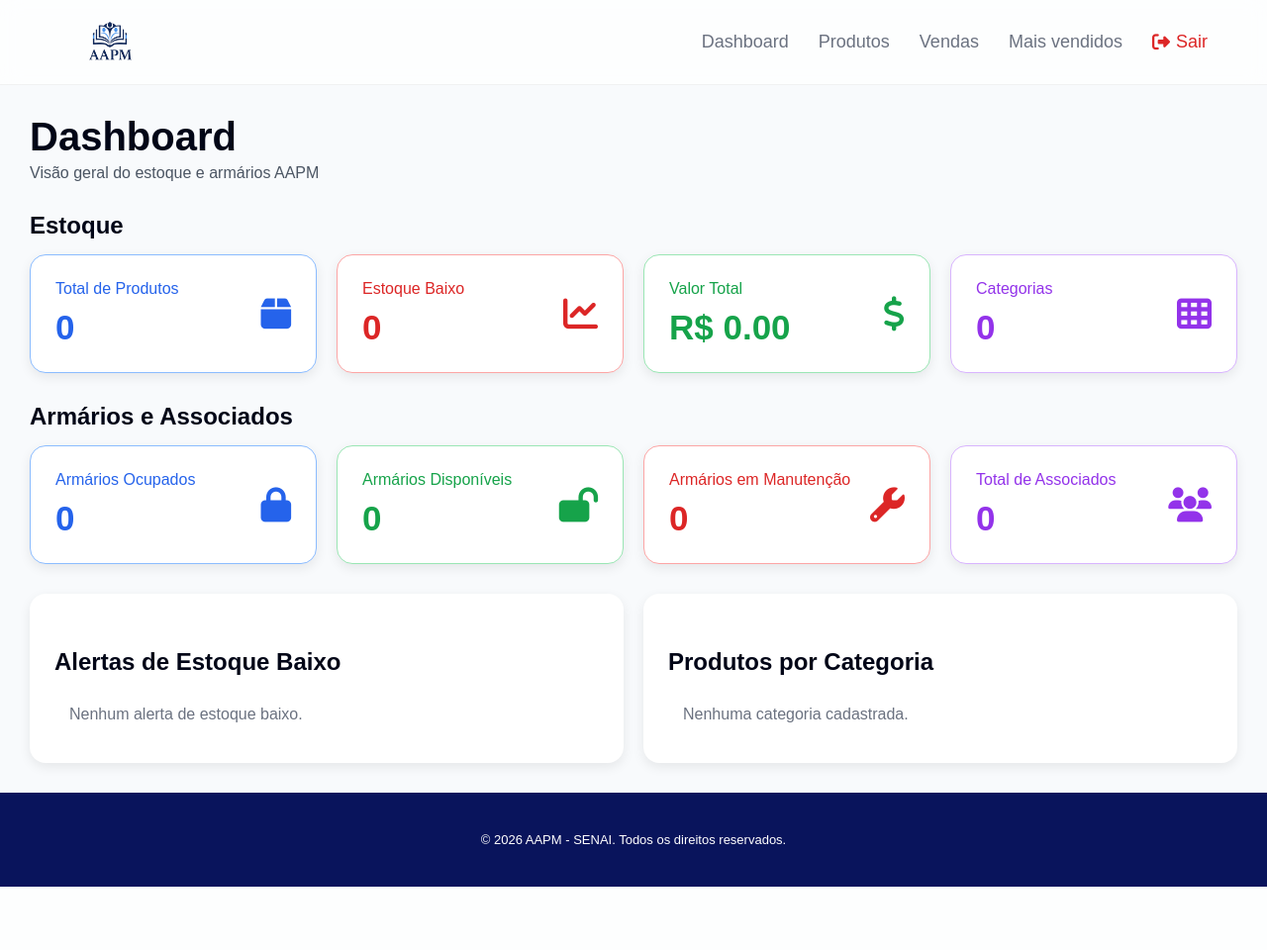
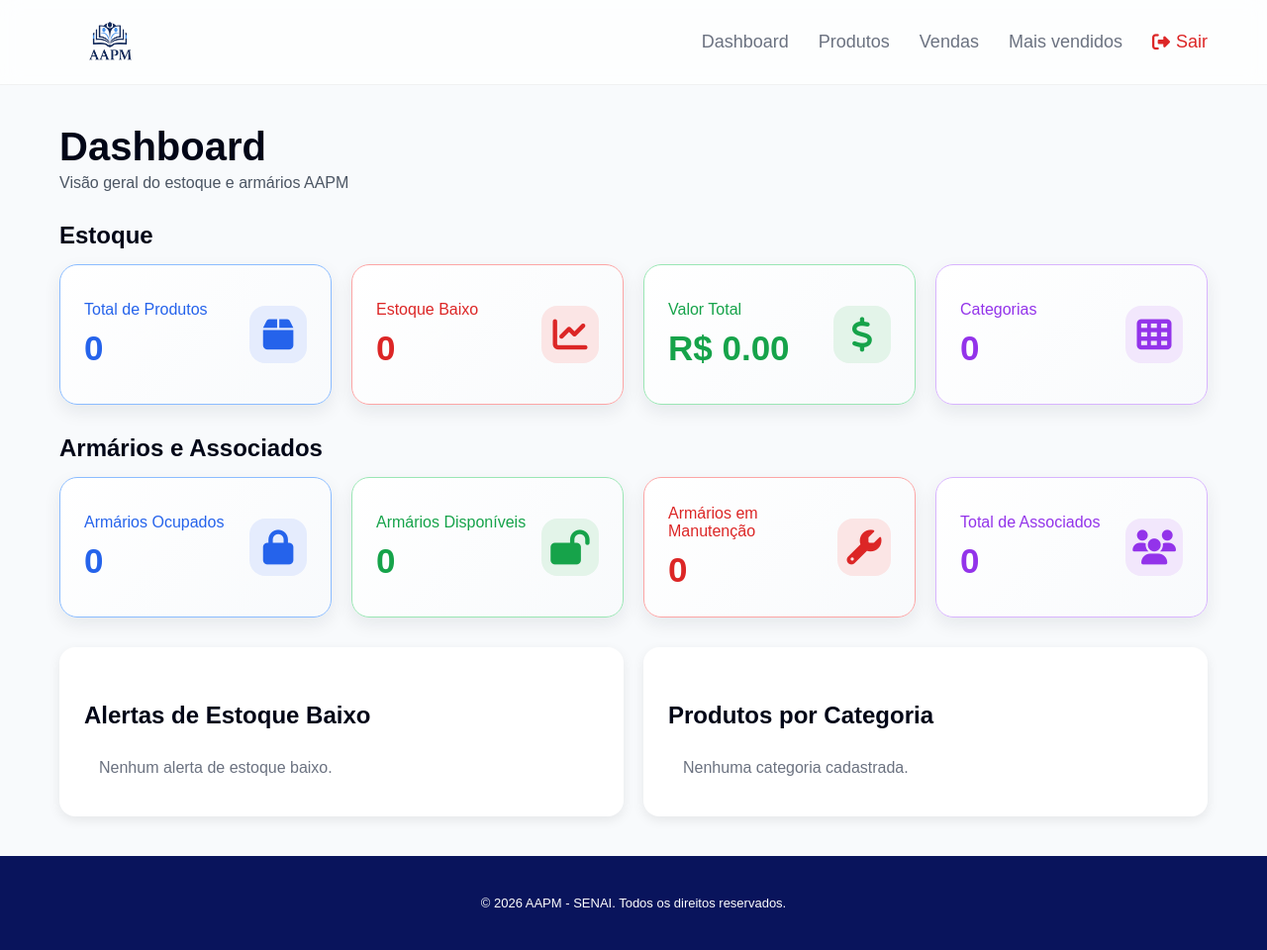
Before and after one commit to kazukiwi/Projeto-AAPM-Harity, a FastAPI app: template app/templates/dashboard.html in a window 1280 px wide. Shown: the whole page at 99% size. Before the commit the page ends 896 px from the top, so only its background shows below. Run offline with FastAPI, Linux system fonts and the light colour scheme; the template is opened without the code that fills it, so the values that code supplies are empty.

Commit message:
Melhorar a navegação e a estética do dashboard com novas animações e estilos, além de adicionar um novo arquivo CSS para padrões visuais compartilhados.

```diff
--- a/app/static/css/dashboard.css
+++ b/app/static/css/dashboard.css
@@ -14,6 +14,7 @@ body {
     background-position: center;
     background-repeat: no-repeat;
     background-attachment: fixed;
+    transition: opacity .28s ease, transform .28s ease;
 }
 
 /* =========================
@@ -97,13 +98,105 @@ h2 {
 }
 
 .card {
-    background: white;
-    border-radius: 16px;
-    padding: 25px;
+    min-height: 142px;
+    background: linear-gradient(135deg, #ffffff 0%, #f8fafc 100%);
+    border-radius: 18px;
+    padding: 24px;
     display: flex;
     justify-content: space-between;
     align-items: center;
-    box-shadow: 0 4px 12px rgba(0, 0, 0, 0.08);
+    box-shadow: 0 7px 18px rgba(15, 23, 42, .08);
+    position: relative;
+    overflow: hidden;
+    isolation: isolate;
+}
+
+.card-link {
+    color: inherit;
+    text-decoration: none;
+    cursor: pointer;
+    animation: card-entrar .55s both;
+    transition: transform .3s cubic-bezier(.2, .8, .2, 1), box-shadow .3s ease, border-color .3s ease, background .3s ease;
+}
+
+.card-link::before {
+    content: "";
+    position: absolute;
+    inset: 0;
+    z-index: 0;
+    opacity: 0;
+    background: radial-gradient(circle at 100% 0, currentColor 0, transparent 62%);
+    transition: opacity .3s ease;
+}
+
+.card-link > * {
+    position: relative;
+    z-index: 1;
+}
+
+.card-link:hover {
+    transform: translateY(-8px);
+    box-shadow: 0 20px 34px rgba(15, 23, 42, .17);
+}
+
+.card-link:hover::before {
+    opacity: .10;
+}
+
+.card-link:hover i {
+    transform: rotate(-8deg) scale(1.14);
+}
+
+.card-link i {
+    width: 58px;
+    height: 58px;
+    display: grid;
+    place-items: center;
+    border-radius: 16px;
+    background: #f1f5f9;
+    background: color-mix(in srgb, currentColor 12%, white);
+    transition: transform .28s cubic-bezier(.2, .8, .2, 1);
+}
+
+.cards .card-link:nth-child(2) { animation-delay: .06s; }
+.cards .card-link:nth-child(3) { animation-delay: .12s; }
+.cards .card-link:nth-child(4) { animation-delay: .18s; }
+
+@keyframes card-entrar {
+    from { opacity: 0; transform: translateY(18px); }
+    to { opacity: 1; transform: translateY(0); }
+}
+
+.card-link.is-navigating {
+    transform: scale(.96);
+    opacity: .72;
+}
+
+.card-link:focus-visible {
+    outline: 3px solid rgba(9, 20, 92, .35);
+    outline-offset: 3px;
+}
+
+body.dashboard-navigating {
+    opacity: 0;
+    transform: translateY(10px);
+    pointer-events: none;
+}
+
+@media (prefers-reduced-motion: reduce) {
+    body,
+    .card-link,
+    .card-link::before,
+    .card-link i {
+        transition: none;
+    }
+
+    .card-link:hover,
+    .card-link.is-navigating {
+        transform: none;
+    }
+
+    .card-link { animation: none; }
 }
 
 .card h3 {
--- /dev/null
+++ b/app/static/css/ui.css
@@ -0,0 +1,98 @@
+/* Padrões visuais compartilhados pelas telas autenticadas. */
+:root {
+    --page-padding-block: 40px;
+    --page-padding-inline: 60px;
+    --control-height: 44px;
+    --control-radius: 8px;
+    --control-border: #cbd5e1;
+    --focus-ring: rgba(9, 20, 92, .18);
+}
+
+/* Cada página usa o mesmo respiro lateral e vertical, sem alterar modais. */
+.dashboard,
+.produtos-container-main,
+.clientes-container,
+.vendas-container-main,
+.main-content {
+    padding: var(--page-padding-block) var(--page-padding-inline) !important;
+}
+
+.armarios-page {
+    width: min(calc(100% - (var(--page-padding-inline) + var(--page-padding-inline))), 1180px) !important;
+    padding: var(--page-padding-block) 0 !important;
+}
+
+/* Controles com dimensão, borda, foco e transição consistentes. */
+button,
+.btn-primary,
+.btn-secondary,
+.btn-create,
+.btn-novo-produto,
+.btn-nova-venda,
+.btn-finalizar-dia,
+.btn-submit,
+.btn-cancel,
+.btn-acao,
+.btn-edit,
+.btn-toggle,
+.btn-primario,
+.btn-secundario,
+.btn-add-carrinho-pdv,
+.btn-salvar-venda-final,
+.btn-voltar-historico {
+    min-height: var(--control-height);
+    border-radius: var(--control-radius);
+    transition: background-color .2s ease, border-color .2s ease, box-shadow .2s ease, transform .2s ease;
+}
+
+input:not([type="checkbox"]):not([type="radio"]),
+select,
+textarea {
+    min-height: var(--control-height);
+    border-color: var(--control-border);
+    border-radius: var(--control-radius);
+    transition: border-color .2s ease, box-shadow .2s ease;
+}
+
+input:not([type="checkbox"]):not([type="radio"]):focus,
+select:focus,
+textarea:focus {
+    outline: none;
+    border-color: #09145c;
+    box-shadow: 0 0 0 3px var(--focus-ring);
+}
+
+button:not(:disabled):hover,
+.btn-primary:hover,
+.btn-secondary:hover,
+.btn-create:hover,
+.btn-novo-produto:hover,
+.btn-nova-venda:hover,
+.btn-finalizar-dia:hover,
+.btn-submit:hover,
+.btn-cancel:hover,
+.btn-acao:hover,
+.btn-edit:hover,
+.btn-toggle:hover,
+.btn-primario:hover,
+.btn-secundario:hover,
+.btn-voltar-historico:hover {
+    transform: translateY(-1px);
+}
+
+.btn-nova-venda,
+.btn-voltar-historico {
+    display: inline-flex;
+    align-items: center;
+    justify-content: center;
+    gap: 8px;
+    text-decoration: none;
+}
+
+@media (max-width: 900px) {
+    :root { --page-padding-inline: 24px; }
+}
+
+@media (max-width: 640px) {
+    :root { --page-padding-block: 22px; --page-padding-inline: 16px; }
+}
--- a/app/static/javascript/dashboard.js
+++ b/app/static/javascript/dashboard.js
@@ -1,3 +1,28 @@
 document.addEventListener("DOMContentLoaded", () => {
-    console.log("Dashboard carregado com dados reais do banco de dados.");
+    const prefereMovimentoReduzido = window.matchMedia("(prefers-reduced-motion: reduce)");
+
+    document.querySelectorAll(".card-link").forEach((card) => {
+        card.addEventListener("click", (evento) => {
+            // Mantém intactos os comportamentos esperados de abrir em outra aba.
+            if (
+                evento.defaultPrevented ||
+                evento.button !== 0 ||
+                evento.metaKey ||
+                evento.ctrlKey ||
+                evento.shiftKey ||
+                evento.altKey ||
+                prefereMovimentoReduzido.matches
+            ) {
+                return;
+            }
+
+            evento.preventDefault();
+            card.classList.add("is-navigating");
+            document.body.classList.add("dashboard-navigating");
+
+            window.setTimeout(() => {
+                window.location.assign(card.href);
+            }, 280);
+        });
+    });
 });
--- a/app/templates/base.html
+++ b/app/templates/base.html
@@ -6,6 +6,7 @@
     <link rel="icon" href="/static/img/image.ico" type="image/x-icon">
     <title>{% block title %}AAPM{% endblock %}</title>
     <link rel="stylesheet" href="/static/css/base.css">
+    <link rel="stylesheet" href="/static/css/ui.css?v=1">
     <link rel="stylesheet" href="/static/css/responsive.css?v=1">
     {% block styles %}{% endblock %}
     <link rel="stylesheet" href="https://cdnjs.cloudflare.com/ajax/libs/font-awesome/6.5.2/css/all.min.css">
--- a/app/templates/dashboard.html
+++ b/app/templates/dashboard.html
@@ -6,7 +6,7 @@
     <meta name="viewport" content="width=device-width, initial-scale=1.0">
     <title>Dashboard AAPM</title>
 
-    <link rel="stylesheet" href="/static/css/dashboard.css">
+    <link rel="stylesheet" href="/static/css/dashboard.css?v=3">
     <link rel="stylesheet" href="https://cdnjs.cloudflare.com/ajax/libs/font-awesome/6.5.2/css/all.min.css">
 
     <link rel="icon" href="../static/img/image.ico" type="image/x-icon">
@@ -74,72 +74,72 @@
 
         <h2>Estoque</h2>
         <div class="cards">
-            <div class="card azul">
+            <a class="card card-link azul" href="/produtos" aria-label="Ver produtos">
                 <div>
                     <span>Total de Produtos</span>
                     <h3 id="total-produtos">{{ total_produtos | default(0) }}</h3>
                 </div>
                 <i class="fa-solid fa-box"></i>
-            </div>
+            </a>
 
-            <div class="card vermelho">
+            <a class="card card-link vermelho" href="/produtos" aria-label="Ver produtos com estoque baixo">
                 <div>
                     <span>Estoque Baixo</span>
                     <h3 id="estoque-baixo">{{ estoque_baixo | default(0) }}</h3>
                 </div>
                 <i class="fa-solid fa-chart-line"></i>
-            </div>
+            </a>
 
-            <div class="card verde">
+            <a class="card card-link verde" href="/pdv/historico" aria-label="Ver histórico de vendas">
                 <div>
                     <span>Valor Total</span>
                     <h3 id="valor-total">R$ {{ "%.2f"|format(valor_total | default(0.0)) }}</h3>
                 </div>
                 <i class="fa-solid fa-dollar-sign"></i>
-            </div>
+            </a>
 
-            <div class="card roxo">
+            <a class="card card-link roxo" href="/categorias" aria-label="Ver categorias">
                 <div>
                     <span>Categorias</span>
                     <h3 id="total-categorias">{{ total_categorias | default(0) }}</h3>
                 </div>
                 <i class="fa-solid fa-table-cells"></i>
-            </div>
+            </a>
         </div>
 
         <h2>Armários e Associados</h2>
         <div class="cards">
-            <div class="card azul">
+            <a class="card card-link azul" href="/armarios" aria-label="Ver armários ocupados">
                 <div>
                     <span>Armários Ocupados</span>
                     <h3 id="armarios-ocupados">{{ armarios_ocupados | default(0) }}</h3>
                 </div>
                 <i class="fa-solid fa-lock"></i>
-            </div>
+            </a>
 
-            <div class="card verde">
+            <a class="card card-link verde" href="/armarios" aria-label="Ver armários disponíveis">
                 <div>
                     <span>Armários Disponíveis</span>
                     <h3 id="armarios-disponiveis">{{ armarios_disponiveis | default(0) }}</h3>
                 </div>
                 <i class="fa-solid fa-lock-open"></i>
-            </div>
+            </a>
 
-            <div class="card vermelho">
+            <a class="card card-link vermelho" href="/armarios" aria-label="Ver armários em manutenção">
                 <div>
                     <span>Armários em Manutenção</span>
                     <h3 id="armarios-manutencao">{{ armarios_manutencao | default(0) }}</h3>
                 </div>
                 <i class="fa-solid fa-wrench"></i>
-            </div>
+            </a>
 
-            <div class="card roxo">
+            <a class="card card-link roxo" href="/clientes" aria-label="Ver associados">
                 <div>
                     <span>Total de Associados</span>
                     <h3 id="total-associados">{{ total_associados | default(0) }}</h3>
                 </div>
                 <i class="fa-solid fa-users"></i>
-            </div>
+            </a>
         </div>
 
         <div class="bottom">
@@ -192,6 +192,8 @@
         </div>
     </footer>
 
+    <script src="/static/javascript/dashboard.js?v=3"></script>
+
 </body>
 
 </html>
--- a/app/templates/partials/navbar.html
+++ b/app/templates/partials/navbar.html
@@ -1,5 +1,6 @@
 {% set caminho = request.url.path if request is defined else '' %}
 <link rel="stylesheet" href="/static/css/base.css?v=1">
+<link rel="stylesheet" href="/static/css/ui.css?v=1">
 <link rel="stylesheet" href="/static/css/feedback.css?v=1">
 <header>
     <nav class="navbar">
@@ -10,7 +11,7 @@
             {% if usuario.role == 'admin' %}
             <li><a href="/clientes" class="{{ 'active' if caminho.startswith('/clientes') else '' }}">Clientes</a></li>
             {% endif %}
-            <li><a href="/pdv/historico" class="{{ 'active' if caminho.startswith('/pdv') else '' }}">Vendas</a></li>
+            <li><a href="/pdv/" class="{{ 'active' if caminho.startswith('/pdv') else '' }}">Vendas</a></li>
             <li><a href="/mais_vendidos" class="{{ 'active' if caminho == '/mais_vendidos' else '' }}">Mais vendidos</a></li>
             {% if usuario.role == 'admin' %}
             <li><a href="/armarios" class="{{ 'active' if caminho.startswith('/armarios') else '' }}">Armários</a></li>
--- a/app/templates/pdv/historico.html
+++ b/app/templates/pdv/historico.html
@@ -58,9 +58,9 @@
                         <i class="fa-solid fa-calendar-check"></i> Finalizar Dia
                     </button>
                 </form>
-                <button class="btn-nova-venda" onclick="document.getElementById('modal-pdv').style.display='flex'">
+                <a class="btn-nova-venda" href="/pdv/">
                     <i class="fa-solid fa-plus"></i> Nova Venda
-                </button>
+                </a>
             </div>
         </div>
 
```
